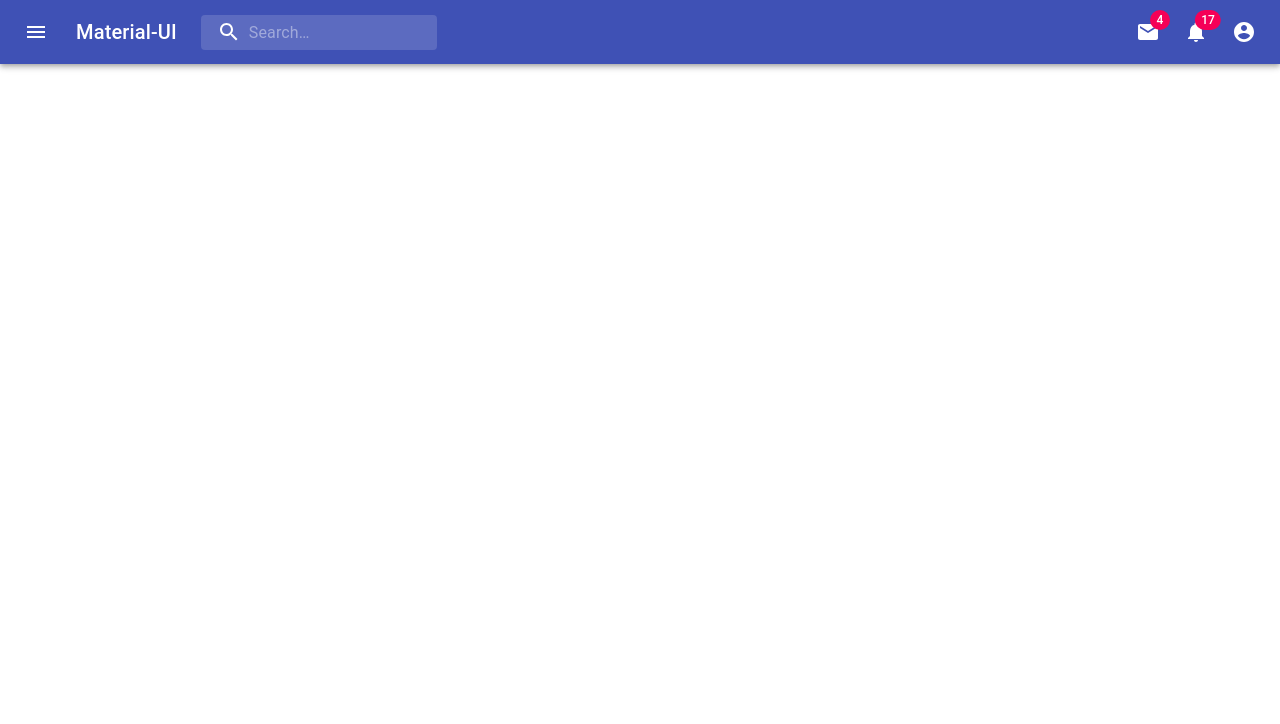
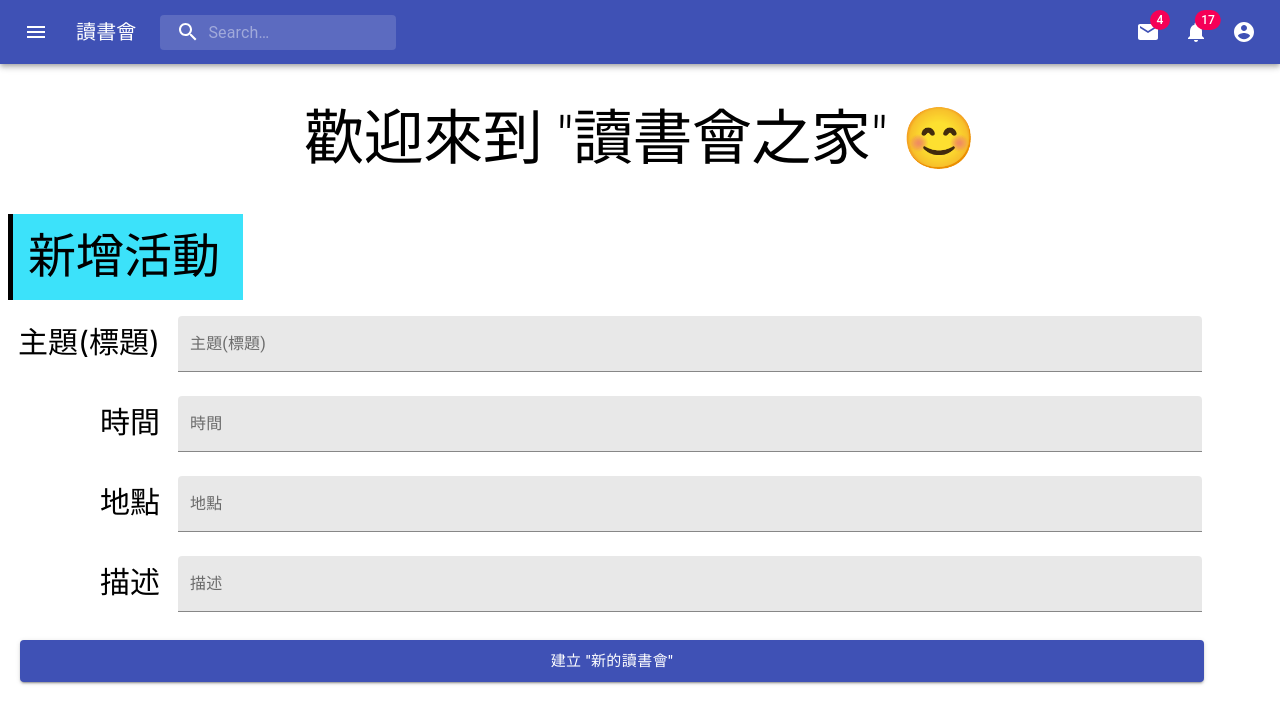
Before and after one commit to andrew781026/D-D_read_book_meeting, a React (Create React App) app in the folder web/: page / in a window 1280 px wide. Shown: the top 724 px of the page. Built offline with nearby package versions, Linux system fonts and the light colour scheme.

Commit message:
[web] add react-route

```diff
--- a/web/package.json
+++ b/web/package.json
@@ -14,7 +14,11 @@
     "react": "^17.0.1",
     "react-dom": "^17.0.1",
     "react-live": "^2.2.3",
+    "react-redux": "^7.2.2",
+    "react-router-config": "^5.1.1",
+    "react-router-dom": "^5.2.0",
     "react-scripts": "4.0.1",
+    "redux": "^4.0.5",
     "web-vitals": "^0.2.4"
   },
   "scripts": {
--- a/web/public/index.html
+++ b/web/public/index.html
@@ -2,7 +2,7 @@
 <html lang="en">
   <head>
     <meta charset="utf-8" />
-    <link rel="icon" href="%PUBLIC_URL%/favicon.ico" />
+    <link rel="icon" href="%PUBLIC_URL%/open-book.ico" />
     <meta name="viewport" content="width=device-width, initial-scale=1" />
     <meta name="theme-color" content="#000000" />
     <meta
@@ -24,7 +24,7 @@
       work correctly both with client-side routing and a non-root public URL.
       Learn how to configure a non-root public URL by running `npm run build`.
     -->
-    <title>React App</title>
+    <title>讀書會平台</title>
   </head>
   <body>
     <noscript>You need to enable JavaScript to run this app.</noscript>
--- a/web/src/App.css
+++ /dev/null
@@ -1,38 +0,0 @@
-.App {
-  text-align: center;
-}
-
-.App-logo {
-  height: 40vmin;
-  pointer-events: none;
-}
-
-@media (prefers-reduced-motion: no-preference) {
-  .App-logo {
-    animation: App-logo-spin infinite 20s linear;
-  }
-}
-
-.App-header {
-  background-color: #282c34;
-  min-height: 100vh;
-  display: flex;
-  flex-direction: column;
-  align-items: center;
-  justify-content: center;
-  font-size: calc(10px + 2vmin);
-  color: white;
-}
-
-.App-link {
-  color: #61dafb;
-}
-
-@keyframes App-logo-spin {
-  from {
-    transform: rotate(0deg);
-  }
-  to {
-    transform: rotate(360deg);
-  }
-}
--- a/web/src/App.js
+++ b/web/src/App.js
@@ -1,12 +1,17 @@
-import PrimarySearchAppBar from "./TopNavBar";
+import Layout from "./views/Layout";
+
+// react-router
+import {BrowserRouter} from 'react-router-dom';
+import AppContext from './routes/AppContext';
+import routes from './routes/routesConfig';
 
 function App() {
     return (
-        <div className="App">
-            <header>
-                <PrimarySearchAppBar/>
-            </header>
-        </div>
+        <AppContext.Provider value={{routes}}>
+            <BrowserRouter>
+                <Layout/>
+            </BrowserRouter>
+        </AppContext.Provider>
     );
 }
 
--- /dev/null
+++ b/web/src/routes/AppContext.js
@@ -0,0 +1,5 @@
+import React from 'react';
+
+const AppContext = React.createContext({});
+
+export default AppContext;
--- /dev/null
+++ b/web/src/routes/routesConfig.js
@@ -0,0 +1,10 @@
+import React from 'react';
+
+const routes = [
+    {
+        path: "*",
+        component: React.lazy(() => import('../views/home/Home'))
+    },
+]
+
+export default routes;
--- /dev/null
+++ b/web/src/views/Layout.js
@@ -0,0 +1,24 @@
+import React from 'react';
+import {renderRoutes} from "react-router-config";
+
+// other
+import AppContext from '../routes/AppContext';
+
+const App = (props) => {
+
+    return (
+        <AppContext.Consumer>
+            {/* Consumer 會將  */}
+            {({routes}) => {
+
+                return (
+                    <React.Suspense fallback={<div>Loading...</div>}>
+                        {renderRoutes(routes)}
+                    </React.Suspense>
+                )
+            }}
+        </AppContext.Consumer>
+    );
+};
+
+export default App;
--- /dev/null
+++ b/web/src/views/home/Content.js
@@ -0,0 +1,91 @@
+import React from 'react';
+import {makeStyles} from '@material-ui/core/styles';
+import {TextField, Typography, Button} from '@material-ui/core';
+
+const useStyles = makeStyles(theme => ({
+    container: {
+        display: 'flex',
+        flexWrap: 'wrap',
+        width: '100%',
+        justifyContent: 'flex-start',
+        alignItems: 'center',
+    },
+    textField: {
+        marginLeft: theme.spacing(1),
+        marginRight: theme.spacing(1),
+        maxWidth: '80%',
+        [theme.breakpoints.down('sm')]: {
+            maxWidth: '60%',
+        },
+    },
+    label: {
+        width: '150px',
+        margin: '10px',
+        fontSize: '30px',
+        textAlign: 'right',
+    },
+    description: {
+        borderLeft: '5px solid black',
+        marginLeft: '8px',
+        padding: '15px',
+        backgroundColor: '#3ce2fa',
+        maxWidth: '200px'
+    },
+    title: {
+        lineHeight: '150px',
+        textAlign: 'center',
+        [theme.breakpoints.down('sm')]: {
+            fontSize: '40px',
+            fontWeight: '900'
+        },
+    },
+    button: {
+        margin: '20px',
+        width: 'calc(80% + 160px)',
+        [theme.breakpoints.down('sm')]: {
+            width: 'calc(60% + 160px)',
+        },
+    }
+}));
+
+const Content = function () {
+
+    const classes = useStyles();
+    const labels = ['主題(標題)', '時間', '地點', '描述'];
+
+    return (
+        <React.Fragment>
+            <Typography className={classes.title} variant="h2">
+                歡迎來到 "讀書會之家" 😊
+            </Typography>
+            <Typography className={classes.description} variant="h3">
+                新增活動
+            </Typography>
+            <form className={classes.container} noValidate autoComplete="off">
+
+                {labels.map(label => {
+
+                    return (
+                        <div key={label} className={classes.container}>
+                            <span className={classes.label}>{label}</span>
+                            <TextField
+                                id="filled-basic"
+                                className={classes.textField}
+                                label={label}
+                                fullWidth
+                                margin="normal"
+                                variant="filled"
+                            />
+                        </div>
+                    )
+                })}
+
+                <Button className={classes.button} fullWidth size="large" variant="contained" color="primary">
+                    建立 "新的讀書會"
+                </Button>
+            </form>
+        </React.Fragment>
+    )
+}
+
+export default Content;
--- /dev/null
+++ b/web/src/views/home/Home.js
@@ -0,0 +1,13 @@
+import TopNavBar from "./TopNavBar";
+import Content from "./Content";
+
+export default () => (
+    <div className="App">
+        <header>
+            <TopNavBar/>
+        </header>
+        <main>
+            <Content/>
+        </main>
+    </div>
+);
--- a/web/src/TopNavBar.js
+++ b/web/src/views/home/TopNavBar.js
@@ -174,7 +174,7 @@ export default function PrimarySearchAppBar() {
                         <MenuIcon />
                     </IconButton>
                     <Typography className={classes.title} variant="h6" noWrap>
-                        Material-UI
+                        讀書會
                     </Typography>
                     <div className={classes.search}>
                         <div className={classes.searchIcon}>
```
Also changed, not shown: 2 other files (tests, documents, lock files or other folders).
